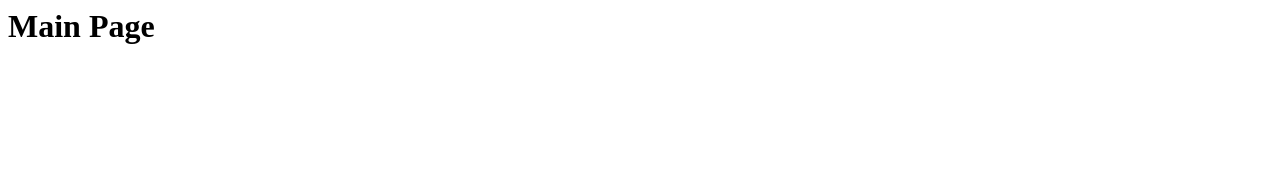
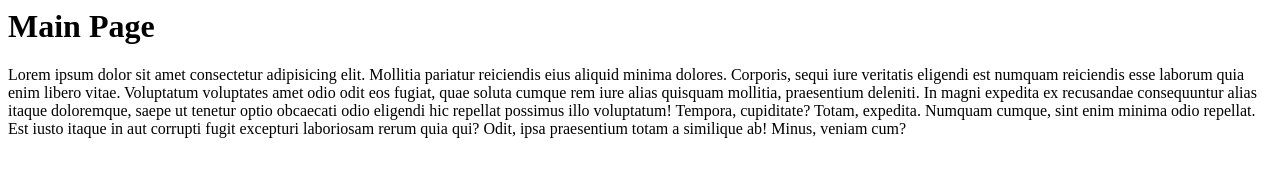
Before and after one commit to ad158h/testrun, a plain HTML site: page Index.html in a window 1280 px wide. Drawn offline with Linux system fonts and the light colour scheme.

Commit message:
5th commit to the repo

```diff
--- a/Index.html
+++ b/Index.html
@@ -1 +1,3 @@
 <h1>Main Page</h1>
+
+<p>Lorem ipsum dolor sit amet consectetur adipisicing elit. Mollitia pariatur reiciendis eius aliquid minima dolores. Corporis, sequi iure veritatis eligendi est numquam reiciendis esse laborum quia enim libero vitae. Voluptatum voluptates amet odio odit eos fugiat, quae soluta cumque rem iure alias quisquam mollitia, praesentium deleniti. In magni expedita ex recusandae consequuntur alias itaque doloremque, saepe ut tenetur optio obcaecati odio eligendi hic repellat possimus illo voluptatum! Tempora, cupiditate? Totam, expedita. Numquam cumque, sint enim minima odio repellat. Est iusto itaque in aut corrupti fugit excepturi laboriosam rerum quia qui? Odit, ipsa praesentium totam a similique ab! Minus, veniam cum?</p>
```
